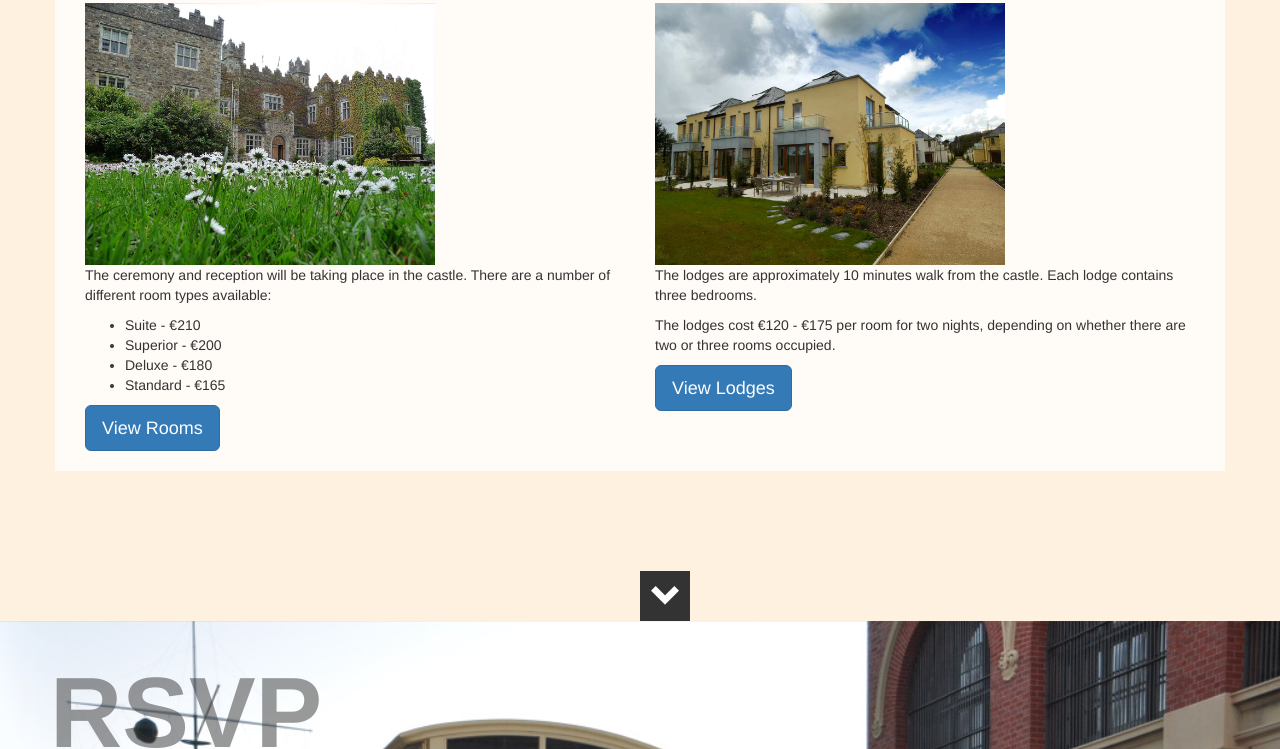
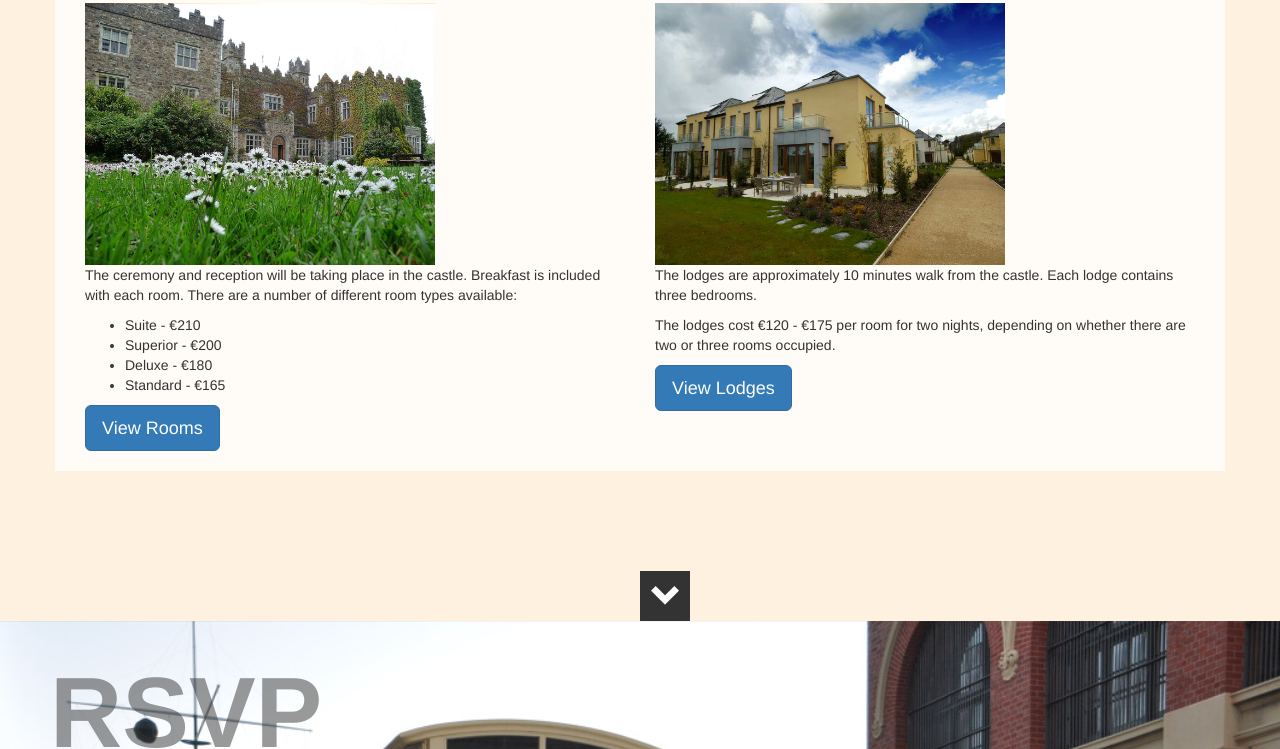
Before and after one commit to rorymadden/wedding, a plain HTML site: page index.html in a window 1280 px wide. Shown: the part 3190-3939 px from the top of the page. Drawn offline with nearby package versions, Linux system fonts and the light colour scheme; some packages are replaced by stand-ins of ours; files that its build step writes are made by us from their sources; a web font is replaced by a local one.

Commit message:
Update index.html

```diff
--- a/index.html
+++ b/index.html
@@ -140,7 +140,7 @@
         <div class="col-sm-6">
           <h3 class="castleHeading">The Castle</h3>
           <a data-toggle="modal" data-target="#castleModal"><img src="./images/castle1.jpg" class="accommImage"></a>
-          <p>The ceremony and reception will be taking place in the castle. There are a number of different room types available:
+          <p>The ceremony and reception will be taking place in the castle. Breakfast is included with each room. There are a number of different room types available:
             <ul>
               <li>Suite - €210</li>
               <li>Superior - €200</li>
```
